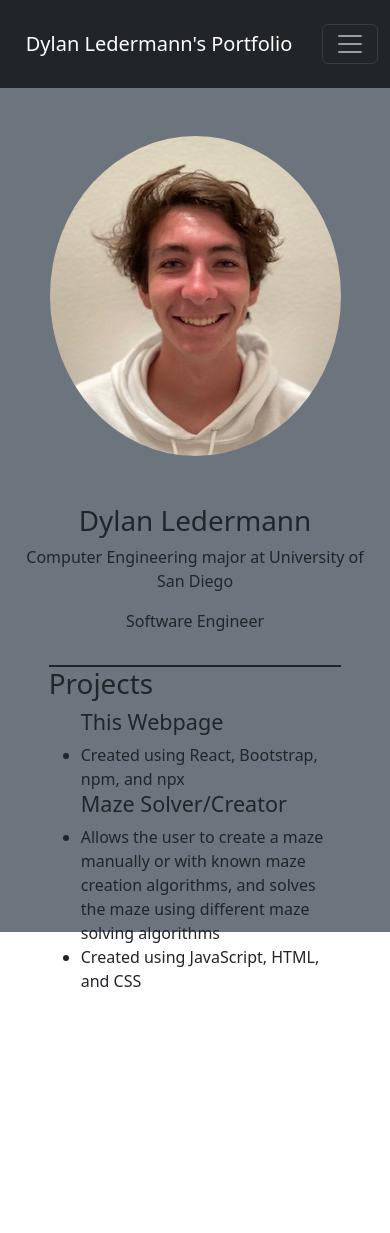
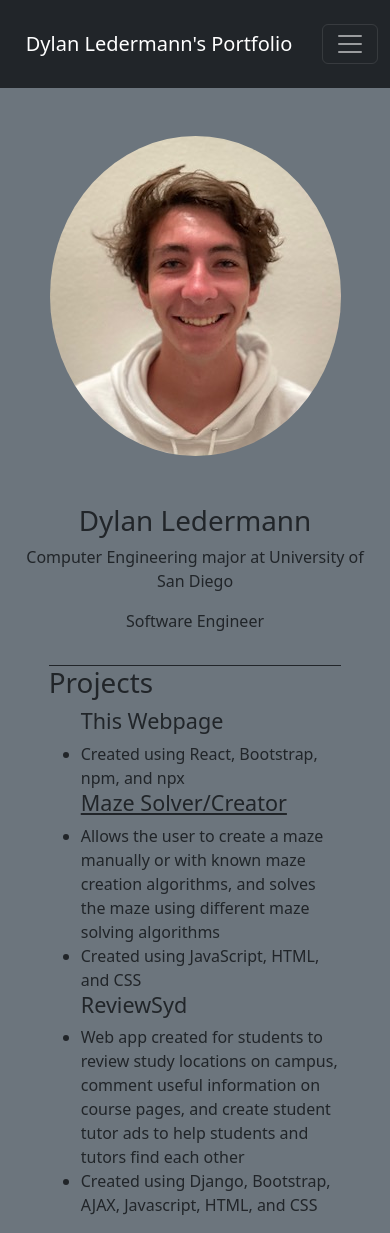
Before and after one commit to dylanledermann/website, a React (Create React App) app in the folder portfolio/: page / in a window 390 px wide. Before the commit the page ends 1009 px from the top, so only its background shows below. Built offline with nearby package versions, Linux system fonts and the light colour scheme.

Commit message:
fixed mobile view and added project

```diff
--- a/portfolio/src/components/Info.js
+++ b/portfolio/src/components/Info.js
@@ -27,20 +27,22 @@ const Info = () =>{
                         </p>
                     </div>
                 </div>
-                <div className='d-flex justify-content-center'>
-                    <div className='border-top border-dark w-75' ></div>
-                </div>
-                <div>
+                <div className = 'bg-secondary'>
                     <div className='d-flex justify-content-center'>
                         <div className='border-top border-dark w-75' >
                             <h1>Projects</h1>
                             <ul>
                                 <h4>This Webpage</h4>
                                 <li>Created using React, Bootstrap, npm, and npx</li>
-                            <h4 className='d-flex'><a href='../Maze' style={{textDecoration:'none', color: hovered ? 'lightskyblue' : '#212529'}} onMouseEnter={mouseHover} onMouseLeave={mouseLeave}>Maze Solver/Creator</a></h4>
+                                <h4 className='d-flex'><a href='../Maze' style={{color: hovered ? 'lightskyblue' : '#212529'}} onMouseEnter={mouseHover} onMouseLeave={mouseLeave}>Maze Solver/Creator</a></h4>
                                 <li>Allows the user to create a maze manually or with known maze
                                     creation algorithms, and solves the maze using different maze solving algorithms</li>
                                 <li>Created using JavaScript, HTML, and CSS</li>
+                                <h4 className = 'd-flex'>ReviewSyd</h4>
+                                <li>Web app created for students to review study locations on campus, comment useful information on course pages,
+                                    and create student tutor ads to help students and tutors find each other
+                                </li>
+                                <li>Created using Django, Bootstrap, AJAX, Javascript, HTML, and CSS</li>
                             </ul>
                         </div>
                     </div>
--- a/portfolio/src/components/Navbar.js
+++ b/portfolio/src/components/Navbar.js
@@ -1,5 +1,5 @@
 import { useState } from 'react';
-import resume from '../assets/documents/Resume.pdf';
+import resume from '../assets/documents/Resume CS.pdf';
 
 const Navbar = () => {
     const [dropdownOpen, setDropdownOpen] = useState(false);
```
Also changed, not shown: 2 other files (tests, documents, lock files or other folders). Lines whose indentation alone changed are shown as unchanged.
